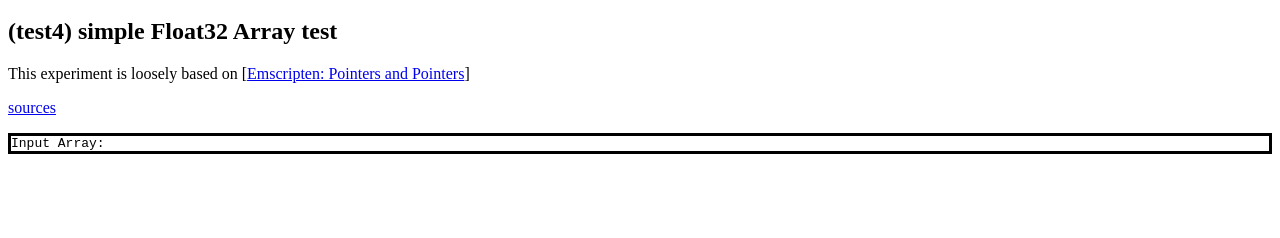
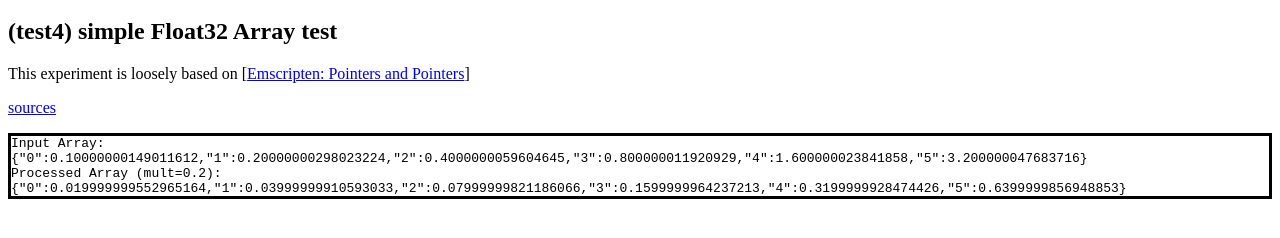
Before and after one commit to ceccopierangiolieugenio/Emscripten.experiments, a plain HTML site: page test.4.html in a window 1280 px wide. Shown: the part 48-286 px from the top of the page. Drawn offline with Linux system fonts and the light colour scheme.

Commit message:
Fix compatibility issue

```diff
--- a/test.4.html
+++ b/test.4.html
@@ -13,7 +13,7 @@ This experiment is loosely based on [<a href="http://kapadia.github.io/emscripte
 	// Create example data to test float_multiply_array
 	var data = new Float32Array([0.1, 0.2, 0.4, 0.8, 1.6, 3.2]);
 	si.innerHTML += "Input Array:<br>";
-	si.innerHTML += data.toSource() + "<br>";
+	si.innerHTML += JSON.stringify(data) + "<br>";
 
 	// Get data byte size, allocate memory on Emscripten heap, and get pointer
 	var nDataBytes = data.length * data.BYTES_PER_ELEMENT;
@@ -28,7 +28,7 @@ This experiment is loosely based on [<a href="http://kapadia.github.io/emscripte
 	var result = new Float32Array(dataHeap.buffer, dataHeap.byteOffset, data.length);
 
 	si.innerHTML += "Processed Array (mult=0.2):<br>";
-	si.innerHTML += result.toSource();
+	si.innerHTML += JSON.stringify(result);
 
 	// Free memory
 	Module._free(dataHeap.byteOffset);
```
